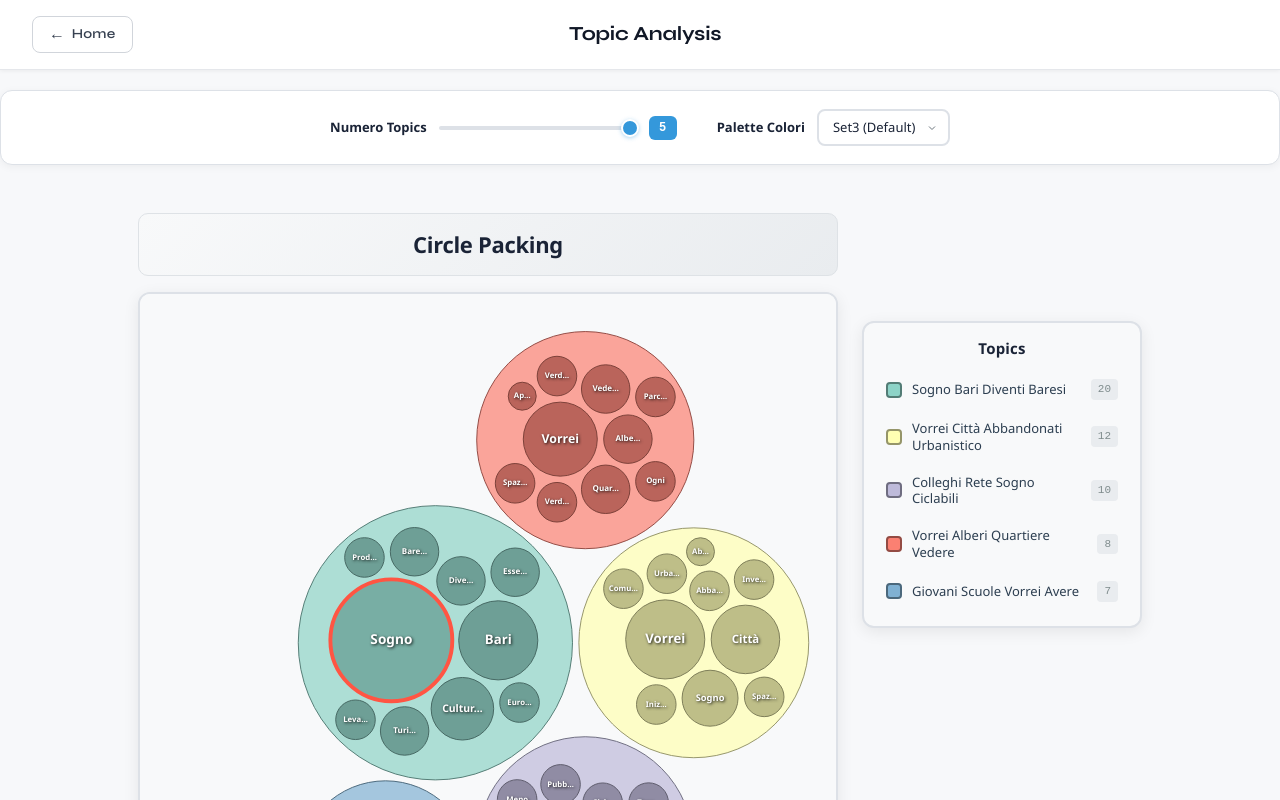
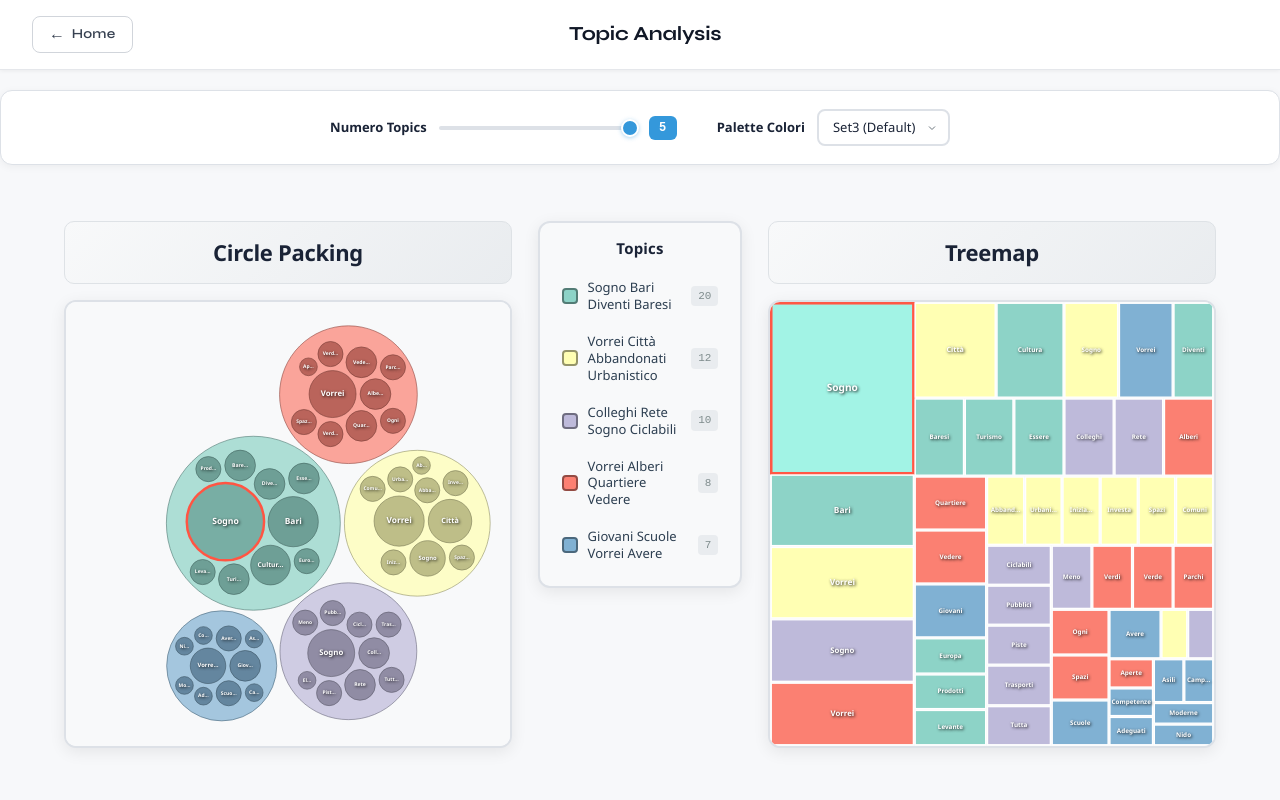
Before and after one commit to AlessandroCarella/scomodo-mappa-evento, a React (Vite) app: page /topic in a window 1280 px wide. Built offline with nearby package versions, Linux system fonts and the light colour scheme; the HTML template or start-up script is replaced by a standard one; a web font is replaced by a local one.

Commit message:
fix grafico pagina topics

```diff
--- a/src/components/Topic/AnswersContainer.jsx
+++ b/src/components/Topic/AnswersContainer.jsx
@@ -1,7 +1,7 @@
 import React from "react";
 import TextBox from "./TextBox";
 import { useSelection } from "../../pages/Topic/store/selectionStore";
-import { RESPONSES_MAX_H } from "../../pages/Topic/config";
+
 import styles from "./styles/AnswersContainer.module.css";
 
 export default function AnswersContainer() {
@@ -36,10 +36,7 @@ export default function AnswersContainer() {
                     Nessuna risposta disponibile per questa parola chiave.
                 </p>
             ) : (
-                <div
-                    className={styles.grid}
-                    style={{ maxHeight: RESPONSES_MAX_H }}
-                >
+                <div className={styles.grid}>
                     {responses.map((resp, i) => (
                         <TextBox key={i} response={resp} />
                     ))}
--- a/src/components/Topic/styles/AnswersContainer.module.css
+++ b/src/components/Topic/styles/AnswersContainer.module.css
@@ -6,6 +6,7 @@
     border-radius: 14px;
     min-height: 120px;
     box-shadow: 0 4px 12px rgba(0, 0, 0, 0.06);
+    flex-shrink: 0;
 }
 
 .title {
@@ -48,7 +49,6 @@
     display: grid;
     grid-template-columns: repeat(auto-fill, minmax(340px, 1fr));
     gap: 18px;
-    overflow-y: auto;
     padding: 4px 4px 4px 0;
 }
 
--- a/src/components/Topic/styles/CircleMap.module.css
+++ b/src/components/Topic/styles/CircleMap.module.css
@@ -2,14 +2,13 @@
     display: flex;
     flex-direction: column;
     align-items: center;
-    min-width: 700px;
-    max-width: 700px;
     width: 100%;
+    min-width: 0;
 }
 
 .chartFrame {
-    width: 700px;
-    height: 700px;
+    width: 100%;
+    aspect-ratio: 1 / 1;
     border: 2px solid #dde1e7;
     border-radius: 12px;
     overflow: hidden;
@@ -19,6 +18,8 @@
 
 .svg {
     display: block;
+    width: 100%;
+    height: 100%;
     background: #f8f9fa;
 }
 
--- a/src/components/Topic/styles/TopicContainer.module.css
+++ b/src/components/Topic/styles/TopicContainer.module.css
@@ -1,7 +1,10 @@
 .container {
-    width: 280px;
+    width: 100%;
+    min-width: 0;
+    box-sizing: border-box;
+    flex-shrink: 0;
     max-height: 680px;
-    margin-top: 108px;
+    margin-top: 0;
     padding: 16px 12px;
     background: #f8f9fa;
     border: 2px solid #dde1e7;
@@ -9,8 +12,6 @@
     overflow-y: auto;
     box-shadow: 0 4px 16px rgba(0, 0, 0, 0.08);
     align-self: flex-start;
-    box-sizing: border-box;
-    flex-shrink: 0;
 }
 
 .title {
--- a/src/components/Topic/styles/TreeMap.module.css
+++ b/src/components/Topic/styles/TreeMap.module.css
@@ -2,14 +2,13 @@
     display: flex;
     flex-direction: column;
     align-items: center;
-    min-width: 700px;
-    max-width: 700px;
     width: 100%;
+    min-width: 0;
 }
 
 .chartFrame {
-    width: 700px;
-    height: 700px;
+    width: 100%;
+    aspect-ratio: 1 / 1;
     border: 2px solid #dde1e7;
     border-radius: 12px;
     overflow: hidden;
@@ -19,6 +18,8 @@
 
 .svg {
     display: block;
+    width: 100%;
+    height: 100%;
     background: #f8f9fa;
 }
 
--- a/src/pages/styles/Topic.module.css
+++ b/src/pages/styles/Topic.module.css
@@ -1,7 +1,8 @@
 /* src/pages/Topic.module.css */
 
 .page {
-    min-height: 100vh;
+    height: 100vh;
+    overflow-y: auto;
     background: var(--bg, #f7f8fa);
     display: flex;
     flex-direction: column;
@@ -69,13 +70,25 @@
 
 /* ── visualisation row ── */
 .vizRow {
-    display: flex;
-    align-items: flex-start;
-    justify-content: center;
-    gap: 1.5rem;
-    padding: 0 2rem;
-    flex-wrap: wrap;
+    display: grid;
+    grid-template-columns: 5% 35% 2% 16% 2% 35% 5%;
+    align-items: start;
+    width: 100%;
+    box-sizing: border-box;
+    padding: 0.5rem 0;
+    flex-shrink: 0;
 }
+
+/* place the 3 children into the correct grid columns */
+.vizRow > *:nth-child(1) {
+    grid-column: 2;
+} /* CircleMap  */
+.vizRow > *:nth-child(2) {
+    grid-column: 4;
+} /* TopicContainer */
+.vizRow > *:nth-child(3) {
+    grid-column: 6;
+} /* TreeMap */
 
 /* ── loading / error states ── */
 .state {
```
